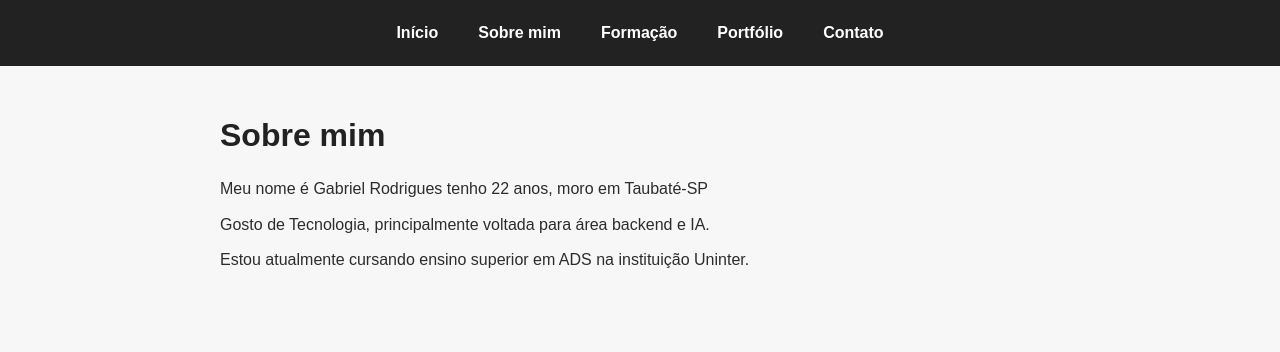
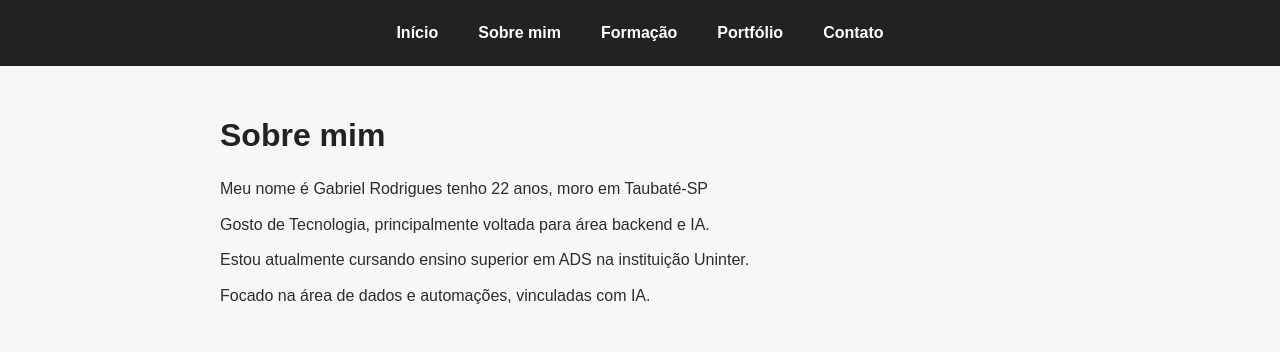
Before and after one commit to GabrielRodd/ATIVIDADE-PRATICA-PORTFOLIO, a plain HTML site: page sobre.html in a window 1280 px wide. Drawn offline with Linux system fonts and the light colour scheme.

Commit message:
Fazendo algumas alterações no conteudo

```diff
--- a/sobre.html
+++ b/sobre.html
@@ -24,6 +24,7 @@
       <p>Meu nome é Gabriel Rodrigues tenho 22 anos, moro em Taubaté-SP</p>
       <p>Gosto de Tecnologia, principalmente voltada para área backend e IA.</p>
       <p>Estou atualmente cursando ensino superior em ADS na instituição Uninter.</p>
+      <p>Focado na área de dados e automações, vinculadas com IA.</p>
     </div>
   </main>
 
--- a/styles.css
+++ b/styles.css
@@ -1,4 +1,3 @@
-/* ====== RESET BÁSICO ====== */
 * {
   margin: 0;
   padding: 0;
@@ -14,10 +13,9 @@ body {
   background-color: #f7f7f7;
   color: #2c2c2c;
   line-height: 1.6;
-  padding-top: 80px; /* espaço para o menu fixo */
+  padding-top: 80px;
 }
 
-/* ====== MENU FIXO ====== */
 header {
   width: 100%;
   background-color: #222;
@@ -50,7 +48,6 @@ nav a:hover {
   color: #4fb1ff;
 }
 
-/* ====== CONTEÚDO PRINCIPAL ====== */
 main {
   max-width: 900px;
   margin: auto;
@@ -69,12 +66,10 @@ li {
   margin-bottom: 10px;
 }
 
-/* ====== LISTAS ====== */
 ul li {
   margin-left: 20px;
 }
 
-/* ====== FORMULÁRIO DE CONTATO ====== */
 form {
   display: flex;
   flex-direction: column;
@@ -113,7 +108,6 @@ button:hover {
   background-color: #0059b8;
 }
 
-/* ====== RODAPÉ QUANDO TIVER ====== */
 footer {
   text-align: center;
   padding: 20px;
@@ -121,7 +115,6 @@ footer {
   color: #777;
 }
 
-/* ====== RESPONSIVIDADE (CELULAR) ====== */
 @media (max-width: 600px) {
   nav ul {
     flex-direction: column;
```
